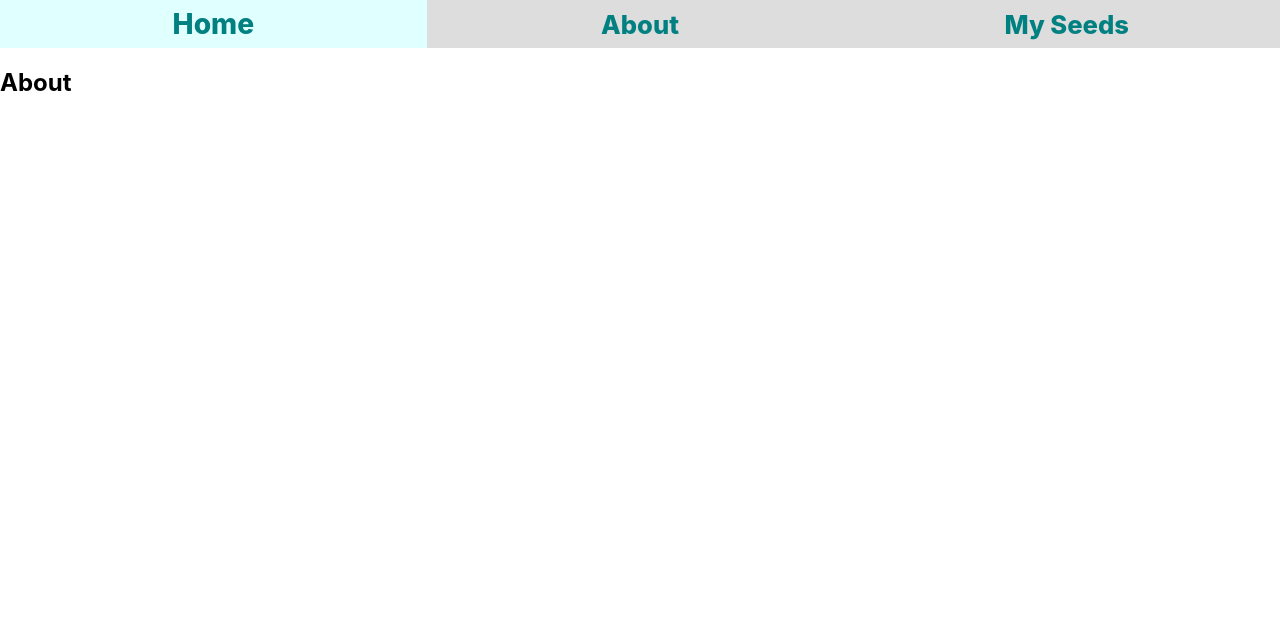
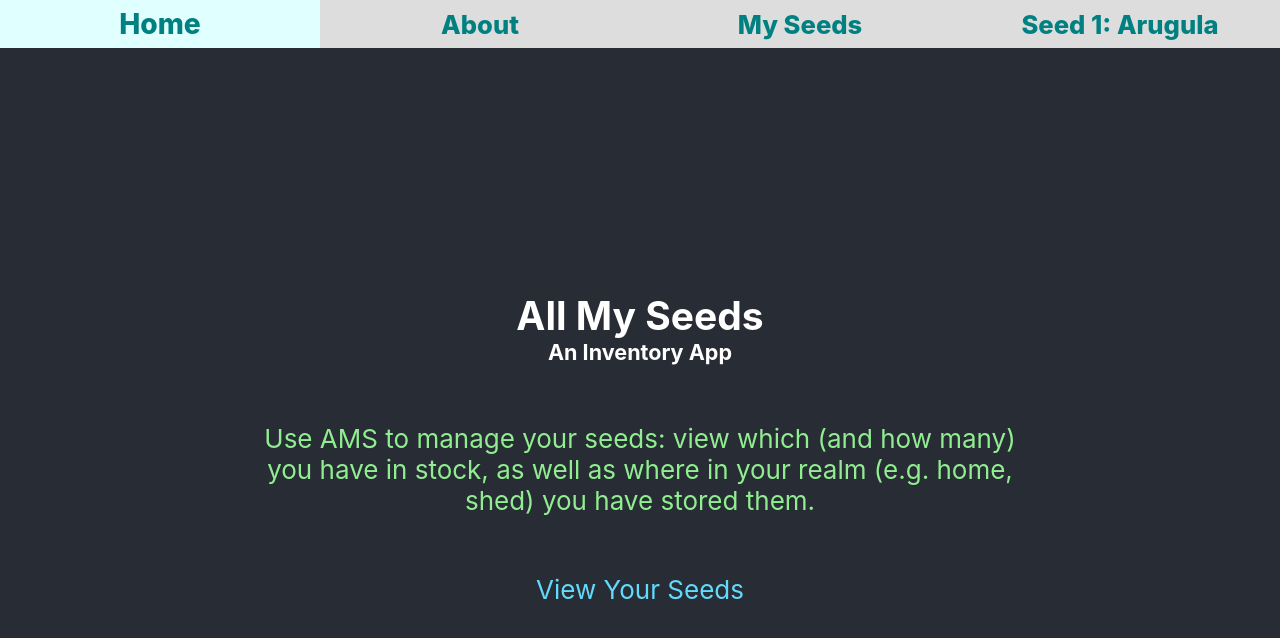
Before and after one commit to sedulous-mortal/seed-inv, a React (Create React App) app: page /about in a window 1280 px wide. Shown: the top 638 px of the page. Built offline with nearby package versions, Linux system fonts and the light colour scheme.

Commit message:
seems a bit better, routing still screwed up

```diff
--- a/src/App.js
+++ b/src/App.js
@@ -1,13 +1,14 @@
 import './App.css';
 import {
   BrowserRouter as Router,
-  Routes, Route,
-  Link,
-  useMatch,
-  useParams
+  Route,
+  Routes,
+  Link
 } from "react-router-dom";
 import Home from './pages/Home/Home';
 import About from './pages/About/About';
+import Seeds from './pages/Seeds/Seeds';
+import Seed from './pages/Seeds/Seed';
 
 function App() {
   return (
@@ -23,11 +24,15 @@ function App() {
           <div>
             <Link to="/seeds">My Seeds</Link>
           </div>
+          <div>
+            <Link to="/seeds/1">Seed 1: Arugula</Link>
+          </div>
         </header>
 
         <Routes>
           <Route path="/about" element={<About/>}/>
           <Route path="/seeds" element={<Seeds/>}/>
+          <Route path="/seeds/:id" element={<Seed />} />
           <Route path="/" element={<Home/>}/>
         </Routes>
       </div>
@@ -35,44 +40,4 @@ function App() {
   );
 }
 
-function Seeds() {
-  let match = useMatch();
-  // npm i react-router-dom@latest might need to be run if useMatch needs a pattern
-
-  return (
-    <div>
-      <h2>Seeds</h2>
-
-      <ul>
-        <li>
-          <Link to={`${match.url}/components`}>Components</Link>
-        </li>
-        <li>
-          <Link to={`${match.url}/props-v-state`}>
-            Props v. State
-          </Link>
-        </li>
-      </ul>
-
-      {/* The Seeds page has its own <Switch> with more routes
-          that build on the /seeds URL path. You can think of the
-          2nd <Route> here as an "index" page for all seeds, or
-          the page that is shown when no seed is selected */}
-      <Routes>
-        <Route path={`${match.path}/:seedId`}>
-          <Seed />
-        </Route>
-        <Route path={match.path}>
-          <h3>Please select a seed.</h3>
-        </Route>
-      </Routes>
-    </div>
-  );
-}
-
-function Seed() {
-  let { seedId } = useParams();
-  return <h3>Requested seed ID: {seedId}</h3>;
-}
-
 export default App;
--- /dev/null
+++ b/src/pages/About/About.css
@@ -0,0 +1,7 @@
+.info {
+    padding: 4vh 20vw;
+}
+
+h2, h5 {
+    margin: 0;
+}
--- a/src/pages/About/About.js
+++ b/src/pages/About/About.js
@@ -1,5 +1,28 @@
+import './About.css';
+
 function About() {
-    return <h2>About</h2>;
+    return (
+      <div className="App">
+        <header className="App-header">
+          <h2>
+            All My Seeds
+          </h2>
+          <h5>An Inventory App</h5>
+          <div className="info">
+            <p>
+              Use AMS to manage your seeds: view which (and how many) you have in stock, as well as where in your realm (e.g. home, shed) you have stored them.
+            </p>
+          </div>
+          <a
+            className="App-link"
+            href="/seeds"
+            rel="noopener noreferrer"
+          >
+            View Your Seeds
+          </a>
+        </header>
+      </div>
+    );
   }
 
   export default About;
--- /dev/null
+++ b/src/pages/Seeds/Seed.js
@@ -0,0 +1,9 @@
+import {useParams} from 'react-router-dom';
+
+function Seed() {
+    let { params } = useParams()
+    let { seedId } = params.id;
+    return <h3>Requested seed ID: {seedId}</h3>;
+  }
+
+export default Seed;
--- /dev/null
+++ b/src/pages/Seeds/Seeds.js
@@ -0,0 +1,41 @@
+import {
+    Route,
+    Routes,
+    useMatch,
+} from 'react-router-dom';
+import Seed from './Seed';
+
+function Seeds() {
+    let match = useMatch('/seeds/:id');
+    // npm i react-router-dom@latest might need to be run if useMatch needs a pattern
+
+    return (
+      <div>
+        <h2>Seeds</h2>
+        {match ? (
+          <div>
+            <h3>Profile of Seed ID: {match.params.id}</h3>
+            <pre>
+                <code>{JSON.stringify(match, null, 2)}</code>
+            </pre>
+          </div>
+        ) : (
+          <p> Seed not found. </p>
+        )}
+        {/* The Seeds page has its own <Switch> with more routes
+            that build on the /seeds URL path. You can think of the
+            2nd <Route> here as an "index" page for all seeds, or
+            the page that is shown when no seed is selected */}
+        <Routes>
+          <Route path={`${match.path}/:id`}>
+            <Seed />
+          </Route>
+          <Route path={match.path}>
+            <h3>Please select a seed.</h3>
+          </Route>
+        </Routes>
+      </div>
+    );
+  }
+
+export default Seeds;
```
